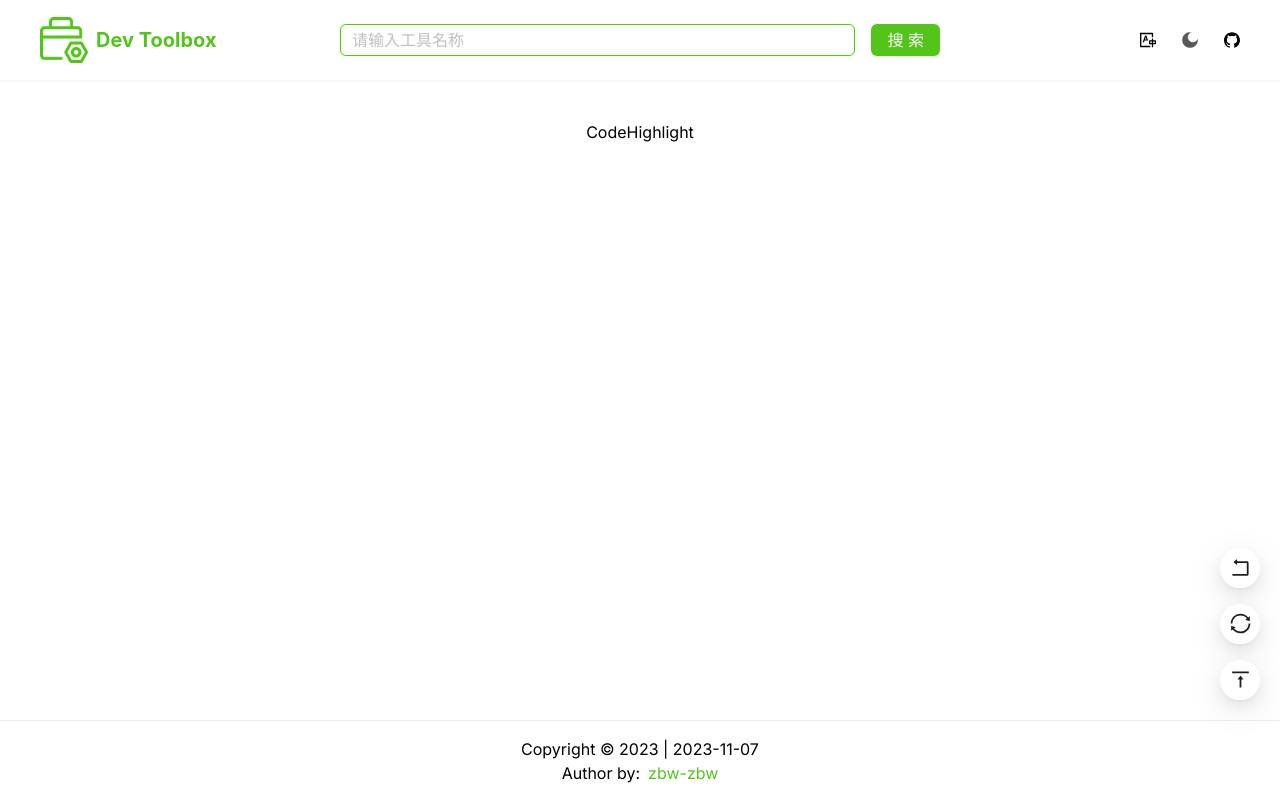
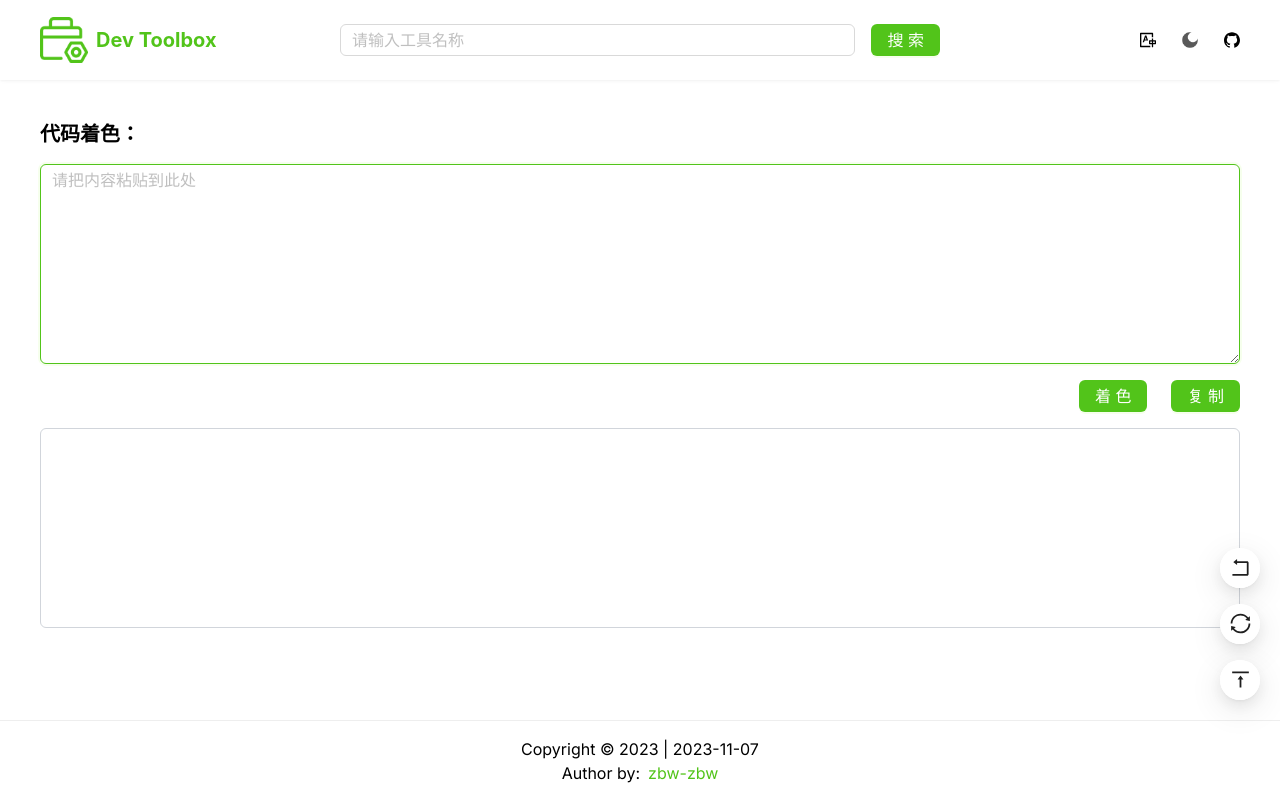
Before and after one commit to zbw-zbw/dev-toolbox, a Next.js app: page /code-highlight in a window 1280 px wide. Built offline with nearby package versions, Linux system fonts and the light colour scheme.

Commit message:
feat: add code-highlight page
update message text

header input remove auto focus

```diff
--- a/package.json
+++ b/package.json
@@ -41,6 +41,7 @@
     "copy-to-clipboard": "^3.3.3",
     "crypto-js": "^4.2.0",
     "dayjs": "^1.11.10",
+    "highlight.js": "^11.9.0",
     "next": "14.0.1",
     "nzh": "^1.0.11",
     "react": "^18",
--- a/src/app/binary-convert/page.tsx
+++ b/src/app/binary-convert/page.tsx
@@ -59,7 +59,7 @@ function BinaryConvert() {
   };
 
   const handleConvert = () => {
-    if (isEmpty(content)) return void messageApi.warning('内容不能为空～');
+    if (isEmpty(content)) return void messageApi.warning('内容不能为空');
 
     const newDataSource = dataSource.map((item) => ({
       ...item,
--- a/src/app/code-highlight/page.tsx
+++ b/src/app/code-highlight/page.tsx
@@ -1,5 +1,56 @@
+'use client';
+
+import { ChangeEvent, useState } from 'react';
+import { Button, Space, message } from 'antd';
+import TextArea from 'antd/es/input/TextArea';
+import 'highlight.js/styles/atom-one-dark.css';
+import hljs from 'highlight.js';
+
+import { isEmpty } from '@/utils/is';
+import CopyBtn from '@/components/copy-btn';
+
 function CodeHighlight() {
-  return <div>CodeHighlight</div>;
+  const [messageApi, contextHolder] = message.useMessage();
+
+  const [value, setValue] = useState('');
+  const [result, setResult] = useState('');
+
+  const onValueChange = (e: ChangeEvent<HTMLTextAreaElement>) => {
+    setValue(e.target.value);
+  };
+
+  const handleHighlight = () => {
+    if (isEmpty(value)) return void messageApi.warning('内容不能为空');
+
+    try {
+      const highlightedCode = hljs.highlightAuto(value).value;
+      setResult(highlightedCode);
+    } catch (error) {
+      messageApi.error('着色失败，请检查代码格式');
+      console.error('code highlight error:', JSON.stringify(error));
+    }
+  };
+
+  return (
+    <div className="w-full mx-auto">
+      {contextHolder}
+      <h2 className="mb-4 text-xl font-bold">代码着色：</h2>
+      <TextArea value={value} onChange={onValueChange} rows={8} placeholder="请把内容粘贴到此处" autoFocus allowClear />
+      <Space size="large" className="justify-end w-full my-4">
+        <Button type="primary" onClick={handleHighlight}>
+          着色
+        </Button>
+        <CopyBtn value={value} />
+      </Space>
+      <pre>
+        <code
+          className="block w-full  p-4 border border-solid border-gray-300 rounded-md"
+          style={{ minHeight: 200 }}
+          dangerouslySetInnerHTML={{ __html: result }}
+        />
+      </pre>
+    </div>
+  );
 }
 
 export default CodeHighlight;
--- a/src/app/config.ts
+++ b/src/app/config.ts
@@ -66,6 +66,12 @@ export const tools = [
     icon: '/ip.png',
   },
   {
+    title: '代码着色',
+    desc: '代码着色/高亮工具',
+    path: '/code-highlight',
+    icon: '/highlight.png',
+  },
+  {
     title: '二维码生成器',
     desc: '文本 / 链接生成二维码工具',
     path: '/qrcode',
@@ -82,12 +88,6 @@ export const tools = [
     desc: 'JSON 转换成 Typescript 类型工具',
     path: '/json-to-ts',
     icon: '/ts.png',
-  },
-  {
-    title: '代码着色',
-    desc: '代码着色工具',
-    path: '/code-highlight',
-    icon: '/highlight.png',
   },
   {
     title: '代码在线运行',
--- a/src/app/ip-check/page.tsx
+++ b/src/app/ip-check/page.tsx
@@ -45,7 +45,7 @@ const columns: ColumnsType<DataType> = [
 
 const defaultDataSource: DataType[] = [
   {
-    key: 'key',
+    key: '',
     ip: '',
     organization: '',
     region: '',
@@ -53,6 +53,7 @@ const defaultDataSource: DataType[] = [
     timezone: '',
   },
 ];
+
 const baseUrl = 'https://api.ip.sb/geoip';
 
 function IPCheck() {
@@ -95,7 +96,7 @@ function IPCheck() {
   };
 
   const handleConvert = async () => {
-    if (isEmpty(value)) return void messageApi.warning('内容不能为空～');
+    if (isEmpty(value)) return void messageApi.warning('内容不能为空');
 
     fetchIPData();
   };
--- a/src/app/json-format/page.tsx
+++ b/src/app/json-format/page.tsx
@@ -19,13 +19,13 @@ function JSONFormat() {
   };
 
   const formatJSON = () => {
-    if (isEmpty(value)) return void messageApi.warning('内容不能为空~');
+    if (isEmpty(value)) return void messageApi.warning('内容不能为空');
 
     try {
       setResult(JSON.parse(value));
     } catch (error) {
       messageApi.error('JSON 格式错误');
-      console.error('JSON format error:', error);
+      console.error('JSON format error:', JSON.stringify(error));
     }
   };
 
--- a/src/app/md5-lock/page.tsx
+++ b/src/app/md5-lock/page.tsx
@@ -23,7 +23,7 @@ function MD5Lock() {
   };
 
   const handleLock = () => {
-    if (isEmpty(value)) return void messageApi.warning('内容不能为空～');
+    if (isEmpty(value)) return void messageApi.warning('内容不能为空');
 
     setResult(crypto.MD5(value).toString());
   };
--- a/src/app/unicode/page.tsx
+++ b/src/app/unicode/page.tsx
@@ -23,13 +23,13 @@ function Unicode() {
   };
 
   const convertChinese = () => {
-    if (isEmpty(value)) return void messageApi.warning('内容不能为空~');
+    if (isEmpty(value)) return void messageApi.warning('内容不能为空');
 
     setResult(chineseToUnicode(value));
   };
 
   const convertUnicode = () => {
-    if (isEmpty(value)) return void messageApi.warning('内容不能为空~');
+    if (isEmpty(value)) return void messageApi.warning('内容不能为空');
 
     setResult(unicodeToChinese(value));
   };
--- a/src/app/url-decode/page.tsx
+++ b/src/app/url-decode/page.tsx
@@ -22,13 +22,13 @@ function UrlDecode() {
   };
 
   const handleEncode = () => {
-    if (isEmpty(value)) return void messageApi.warning('内容不能为空~');
+    if (isEmpty(value)) return void messageApi.warning('内容不能为空');
 
     setResult(encodeURIComponent(value));
   };
 
   const handleDecode = () => {
-    if (isEmpty(value)) return void messageApi.warning('内容不能为空~');
+    if (isEmpty(value)) return void messageApi.warning('内容不能为空');
 
     setResult(decodeURIComponent(value));
   };
--- a/src/components/copy-btn/index.tsx
+++ b/src/components/copy-btn/index.tsx
@@ -14,7 +14,7 @@ function CopyBtn({ value, text = '复制', className = '' }: IProps) {
   const [messageApi, contextHolder] = message.useMessage();
 
   const handleCopy = () => {
-    if (isEmpty(value)) return void messageApi.warning('内容不能为空~');
+    if (isEmpty(value)) return void messageApi.warning('内容不能为空');
 
     try {
       copy(value);
--- a/src/components/page-header/index.tsx
+++ b/src/components/page-header/index.tsx
@@ -33,7 +33,7 @@ function Header() {
         </Col>
         <Col span={12} offset={2}>
           <div className="flex">
-            <Input placeholder="请输入工具名称" allowClear autoFocus />
+            <Input placeholder="请输入工具名称" allowClear />
             <Button type="primary" className="ml-4">
               搜索
             </Button>
```
Also changed, not shown: 1 other file (tests, documents, lock files or other folders).
